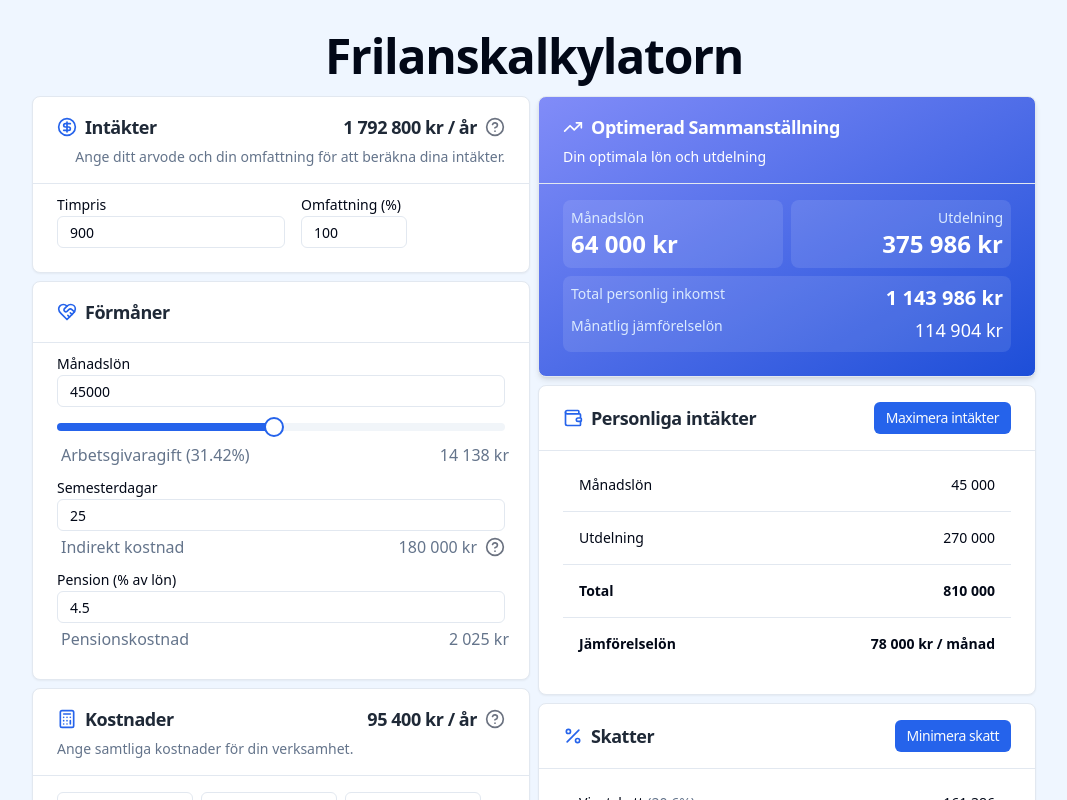
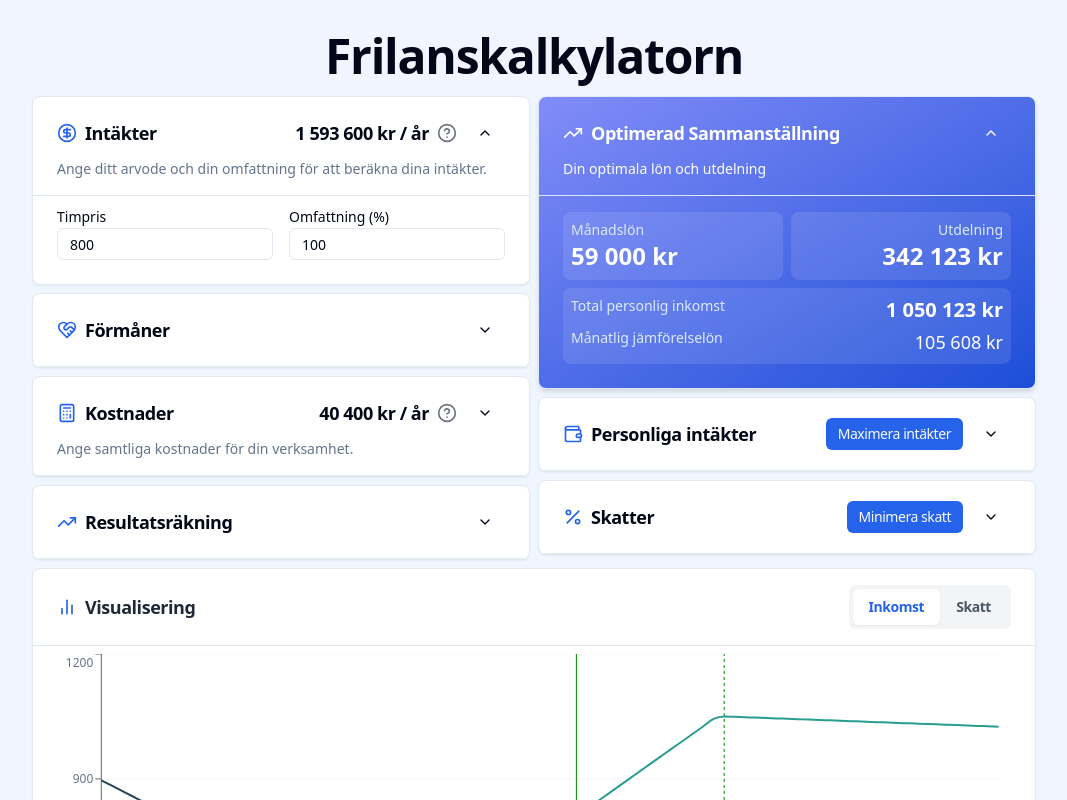
Before and after one commit to joacimastrom/frilans, a React (Vite) app: page / in a window 1280 px wide. Shown: the top 800 px of the page, without its empty margins (106-1173 px from the left). Built offline with nearby package versions, Linux system fonts and the light colour scheme.

Commit message:
Make all cards collapsible

```diff
--- a/src/components/CollapsibleCard.tsx
+++ b/src/components/CollapsibleCard.tsx
@@ -1,6 +1,4 @@
 "use client";
-
-import type React from "react";
 
 import { Button } from "@/components/ui/button";
 import {
@@ -13,14 +11,14 @@ import {
 } from "@/components/ui/card";
 import { cn } from "@/lib/utils";
 import { ChevronDown } from "lucide-react";
-import { useEffect, useRef, useState } from "react";
+import { ReactNode, useEffect, useRef, useState } from "react";
 
 interface CollapsibleCardProps {
-  title: string;
-  description?: string;
+  title: ReactNode;
+  description?: ReactNode;
   defaultOpen?: boolean;
-  children: React.ReactNode;
-  footer?: React.ReactNode;
+  children: ReactNode;
+  footer?: ReactNode;
   className?: string;
 }
 
@@ -60,8 +58,7 @@ export function CollapsibleCard({
         onClick={toggleCard}
       >
         <div className="flex items-center justify-between">
-          <div>
-            <CardTitle>
+          <CardTitle className="flex items-center justify-between gap-2 text-lg font-semibold text-gray-80 w-full">
             {title}
             <Button variant="ghost" size="icon" className="shrink-0">
               <ChevronDown
@@ -70,21 +67,18 @@ export function CollapsibleCard({
                   isOpen && "rotate-180"
                 )}
               />
-                <span className="sr-only">
-                  {isOpen ? "Collapse" : "Expand"}
-                </span>
+              <span className="sr-only">{isOpen ? "Collapse" : "Expand"}</span>
             </Button>
           </CardTitle>
+        </div>
         {description && <CardDescription>{description}</CardDescription>}
-          </div>
-        </div>
       </CardHeader>
       <div
         className="overflow-hidden transition-all duration-300 ease-in-out"
         style={{ height: height !== undefined ? `${height}px` : "auto" }}
       >
         <div ref={contentRef}>
-          <CardContent className="flex gap-4">{children}</CardContent>
+          <CardContent>{children}</CardContent>
           {footer && <CardFooter>{footer}</CardFooter>}
         </div>
       </div>
--- a/src/components/Form/AdditionalCosts.tsx
+++ b/src/components/Form/AdditionalCosts.tsx
@@ -1,14 +1,8 @@
 import { getTitleByPeriod } from "@/lib/helpers";
 import { FinancialPost } from "@/lib/types";
 import { Calculator } from "lucide-react";
+import { CollapsibleCard } from "../CollapsibleCard";
 import InfoPopover from "../InfoPopover";
-import {
-  Card,
-  CardContent,
-  CardDescription,
-  CardHeader,
-  CardTitle,
-} from "../ui/card";
 import InputGroup from "./InputGroup";
 
 type Props = {
@@ -18,22 +12,19 @@ type Props = {
 };
 
 const AdditionalCosts = ({ costs, setCosts, totalCosts }: Props) => (
-  <Card>
-    <CardHeader className="border-b px-6 py-4">
-      <CardTitle className="flex items-center gap-2 text-lg font-semibold text-gray-800">
+  <CollapsibleCard
+    title={
+      <>
         <Calculator className="h-5 w-5 text-blue-600" />
         <h2>Kostnader</h2>
         <div className="ml-auto">{getTitleByPeriod(totalCosts)}</div>
         <InfoPopover />
-      </CardTitle>
-      <CardDescription>
-        Ange samtliga kostnader för din verksamhet.
-      </CardDescription>
-    </CardHeader>
-    <CardContent className="mt-2">
-      <InputGroup inputs={costs} setInputs={(costs) => setCosts(costs)} />
-    </CardContent>
-  </Card>
+      </>
+    }
+    description="Ange samtliga kostnader för din verksamhet."
+  >
+    <InputGroup inputs={costs} setInputs={(costs) => setCosts(costs)} />
+  </CollapsibleCard>
 );
 
 export default AdditionalCosts;
--- a/src/components/Form/BenefitsCard.tsx
+++ b/src/components/Form/BenefitsCard.tsx
@@ -1,9 +1,9 @@
 import { EMPLOYER_TAX } from "@/lib/constants";
 import { addThousandSeparator } from "@/lib/helpers";
 import { HeartHandshake } from "lucide-react";
+import { CollapsibleCard } from "../CollapsibleCard";
 import { Data } from "../Data";
 import InfoPopover from "../InfoPopover";
-import { Card, CardContent, CardHeader, CardTitle } from "../ui/card";
 import { Input } from "../ui/input";
 import { Label } from "../ui/label";
 import { Slider } from "../ui/slider";
@@ -33,14 +33,15 @@ const BenefitsCard = ({
   lostRevenue,
   maxSalary,
 }: Props) => (
-  <Card>
-    <CardHeader className="border-b px-6 py-4">
-      <CardTitle className="flex items-center gap-2 text-lg font-semibold text-gray-800">
+  <CollapsibleCard
+    title={
+      <>
         <HeartHandshake className="h-5 w-5 text-blue-600" />
-        <h2>Förmåner</h2>
-      </CardTitle>
-    </CardHeader>
-    <CardContent className="flex flex-col gap-2">
+        <h2 className="mr-auto">Förmåner</h2>
+      </>
+    }
+  >
+    <div className="flex flex-col gap-2">
       <div>
         <Label htmlFor="salary">Månadslön</Label>
         <div className="flex">
@@ -131,8 +132,8 @@ const BenefitsCard = ({
           />
         )}
       </div>
-    </CardContent>
-  </Card>
+    </div>
+  </CollapsibleCard>
 );
 
 export default BenefitsCard;
--- a/src/components/Form/Form.tsx
+++ b/src/components/Form/Form.tsx
@@ -41,7 +41,7 @@ const Form = () => {
   const jsonData = savedData && JSON.parse(savedData);
   const [formData, setFormData] = useState<FormData>({
     revenue: {
-      hourlyRate: 900,
+      hourlyRate: 800,
       scope: 100,
     },
     benefits: {
@@ -66,7 +66,7 @@ const Form = () => {
         id: 1738783731573,
         description: "Försäkring",
         amount: "5000",
-        period: "monthly",
+        period: "yearly",
       },
     ],
     ...jsonData,
--- a/src/components/Form/RevenueCard.tsx
+++ b/src/components/Form/RevenueCard.tsx
@@ -1,12 +1,6 @@
 import { CircleDollarSign } from "lucide-react";
+import { CollapsibleCard } from "../CollapsibleCard";
 import InfoPopover from "../InfoPopover";
-import {
-  Card,
-  CardContent,
-  CardDescription,
-  CardHeader,
-  CardTitle,
-} from "../ui/card";
 import { Input } from "../ui/input";
 import { Label } from "../ui/label";
 
@@ -26,12 +20,23 @@ type Props = {
 };
 
 const RevenueCard = ({ revenue, setRevenue, totalRevenue }: Props) => (
-  <>
-    {/*  <CollapsibleCard
-      title="Intäkter"
-      description="Ange ditt arvode och din omfattning för att beräkna dina intäkter."
-    >
-      <div>
+  <CollapsibleCard
+    defaultOpen
+    title={
+      <>
+        <CircleDollarSign className="h-5 w-5 text-blue-600" />
+        <h2>Intäkter</h2>
+        <div className="ml-auto">{totalRevenue}</div>
+        <InfoPopover>
+          Totala intäkter är beräknade på timpris och omfattning över 249
+          arbetsdagar för 2025.
+        </InfoPopover>
+      </>
+    }
+    description="Ange ditt arvode och din omfattning för att beräkna dina intäkter."
+  >
+    <div className="flex gap-4">
+      <div className="basis-1/2">
         <Label htmlFor="hourly-rate">Timpris</Label>
         <Input
           id="hourly-rate"
@@ -45,7 +50,7 @@ const RevenueCard = ({ revenue, setRevenue, totalRevenue }: Props) => (
           }
         />
       </div>
-      <div>
+      <div className="basis-1/2">
         <Label htmlFor="scope">Omfattning (%)</Label>
         <Input
           id="scope"
@@ -64,59 +69,8 @@ const RevenueCard = ({ revenue, setRevenue, totalRevenue }: Props) => (
           }}
         />
       </div>
-    </CollapsibleCard> */}
-    <Card>
-      <CardHeader className="border-b px-6 py-4">
-        <CardTitle className="flex items-center gap-2 text-lg font-semibold text-gray-800">
-          <CircleDollarSign className="h-5 w-5 text-blue-600" />
-          <h2>Intäkter</h2>
-          <div className="ml-auto">{totalRevenue}</div>
-          <InfoPopover>
-            Totala intäkter är beräknade på timpris och omfattning över 249
-            arbetsdagar för 2025.
-          </InfoPopover>
-        </CardTitle>
-        <CardDescription className="ml-auto flex items-center">
-          Ange ditt arvode och din omfattning för att beräkna dina intäkter.
-        </CardDescription>
-      </CardHeader>
-      <CardContent className="flex gap-4">
-        <div>
-          <Label htmlFor="hourly-rate">Timpris</Label>
-          <Input
-            id="hourly-rate"
-            type="number"
-            value={String(revenue.hourlyRate)}
-            onChange={(e) =>
-              setRevenue({
-                ...revenue,
-                hourlyRate: Number(e.target.value),
-              })
-            }
-          />
-        </div>
-        <div>
-          <Label htmlFor="scope">Omfattning (%)</Label>
-          <Input
-            id="scope"
-            type="number"
-            min={0}
-            max={100}
-            value={revenue.scope.toString()}
-            onChange={(e) => {
-              const numberValue = Number(e.target.value) || 100;
-              const clampedValue = Math.min(Math.max(numberValue, 1), 100);
-
-              setRevenue({
-                ...revenue,
-                scope: Number(clampedValue),
-              });
-            }}
-          />
-        </div>
-      </CardContent>
-    </Card>
-  </>
+    </div>
+  </CollapsibleCard>
 );
 
 export default RevenueCard;
--- a/src/components/IncomeTable.tsx
+++ b/src/components/IncomeTable.tsx
@@ -1,9 +1,9 @@
 import { Table, TableBody, TableCell, TableRow } from "@/components/ui/table";
 import { addThousandSeparator } from "@/lib/helpers";
 import { Wallet } from "lucide-react";
+import { CollapsibleCard } from "./CollapsibleCard";
 import { IncomeChartData } from "./Form/IncomeChart";
 import { Button } from "./ui/button";
-import { Card, CardContent, CardHeader, CardTitle } from "./ui/card";
 
 type Props = {
   salary: number;
@@ -20,21 +20,24 @@ export const IncomeTable = ({
   maxIncomeObject,
   setSalary,
 }: Props) => (
-  <Card>
-    <CardHeader className="border-b px-6 py-4">
-      <CardTitle className="flex items-center gap-2 text-lg font-semibold text-gray-800">
+  <CollapsibleCard
+    title={
+      <>
         <Wallet className="h-5 w-5 text-blue-600" />
         <h2>Personliga intäkter</h2>
         <Button
           size="sm"
           className="ml-auto"
-          onClick={() => setSalary(maxIncomeObject.salary)}
+          onClick={(e) => {
+            e.stopPropagation();
+            setSalary(maxIncomeObject.salary);
+          }}
         >
           Maximera intäkter
         </Button>
-      </CardTitle>
-    </CardHeader>
-    <CardContent>
+      </>
+    }
+  >
     <Table>
       <TableBody>
         <TableRow>
@@ -63,6 +66,5 @@ export const IncomeTable = ({
         </TableRow>
       </TableBody>
     </Table>
-    </CardContent>
-  </Card>
+  </CollapsibleCard>
 );
--- a/src/components/InfoPopover.tsx
+++ b/src/components/InfoPopover.tsx
@@ -1,5 +1,6 @@
 import { cn } from "@/lib/utils";
 import { CircleHelpIcon } from "lucide-react";
+import { useState } from "react";
 import { Popover, PopoverContent, PopoverTrigger } from "./ui/popover";
 
 type Props = {
@@ -8,10 +9,19 @@ type Props = {
 };
 
 const InfoPopover = ({ children, className }: Props) => {
+  const [isOpen, setIsOpen] = useState(false);
+
   return (
-    <Popover>
-      <PopoverTrigger>
-        <CircleHelpIcon className={cn("text-gray-500 w-5 h-5", className)} />
+    <Popover open={isOpen} onOpenChange={setIsOpen}>
+      <PopoverTrigger asChild>
+        <CircleHelpIcon
+          onClick={(e) => {
+            e.preventDefault();
+            e.stopPropagation();
+            setIsOpen(!isOpen);
+          }}
+          className={cn("text-gray-500 w-5 h-5", className)}
+        />
       </PopoverTrigger>
       <PopoverContent>{children}</PopoverContent>
     </Popover>
--- a/src/components/OptimisedCard.tsx
+++ b/src/components/OptimisedCard.tsx
@@ -5,13 +5,7 @@ import {
   getTaxBracket,
 } from "@/lib/helpers";
 import { TrendingUp } from "lucide-react";
-import {
-  Card,
-  CardContent,
-  CardDescription,
-  CardHeader,
-  CardTitle,
-} from "./ui/card";
+import { CollapsibleCard } from "./CollapsibleCard";
 
 type Props = {
   monthlySalary: number;
@@ -33,18 +27,20 @@ const OptimisedCard = ({ monthlySalary, dividend, totalIncome }: Props) => {
   );
 
   return (
-    <Card className="bg-gradient-to-br from-indigo-400 to-blue-700 text-white rounded-lg shadow-md overflow-hidden">
-      <CardHeader className="text-white border-b px-6 py-4">
-        <CardTitle className="flex items-center gap-2 text-lg font-semibold">
+    <CollapsibleCard
+      defaultOpen
+      title={
+        <>
           <TrendingUp className="h-5 w-5 " />
-          Optimerad Sammanställning
-        </CardTitle>
-        <CardDescription className="text-white">
-          Din optimala lön och utdelning
-        </CardDescription>
-      </CardHeader>
-      <CardContent className="pt-4">
-        <div className="space-y-2">
+          <h2 className="mr-auto">Optimerad Sammanställning</h2>
+        </>
+      }
+      className="bg-gradient-to-br from-indigo-400 to-blue-700 text-white rounded-lg shadow-md overflow-hidden"
+      description={
+        <span className="text-white">Din optimala lön och utdelning</span>
+      }
+    >
+      <div className="pt-2 space-y-2">
         <div className="grid grid-cols-2 gap-2">
           <div className="bg-white/10 p-2 rounded-lg">
             <p className="text-sm text-blue-100">Månadslön</p>
@@ -74,8 +70,7 @@ const OptimisedCard = ({ monthlySalary, dividend, totalIncome }: Props) => {
           </div>
         </div>
       </div>
-      </CardContent>
-    </Card>
+    </CollapsibleCard>
   );
 };
 
--- a/src/components/ResultTable.tsx
+++ b/src/components/ResultTable.tsx
@@ -2,8 +2,8 @@ import { Table, TableBody, TableCell, TableRow } from "@/components/ui/table";
 import { addThousandSeparator } from "@/lib/helpers";
 import { TrendingUp } from "lucide-react";
 import { ReactNode } from "react";
+import { CollapsibleCard } from "./CollapsibleCard";
 import InfoPopover from "./InfoPopover";
-import { Card, CardContent, CardHeader, CardTitle } from "./ui/card";
 
 type Props = {
   resultAfterTax: number;
@@ -19,14 +19,14 @@ export const ResultTable = ({
   resultDescription,
 }: Props) => {
   return (
-    <Card>
-      <CardHeader className="border-b px-6 py-4">
-        <CardTitle className="flex items-center gap-2 text-lg font-semibold text-gray-800">
+    <CollapsibleCard
+      title={
+        <>
           <TrendingUp className="h-5 w-5 text-blue-600" />
-          Resultatsräkning
-        </CardTitle>
-      </CardHeader>
-      <CardContent>
+          <h2 className="mr-auto">Resultatsräkning</h2>
+        </>
+      }
+    >
       <Table>
         <TableBody>
           <TableRow>
@@ -52,7 +52,6 @@ export const ResultTable = ({
           </TableRow>
         </TableBody>
       </Table>
-      </CardContent>
-    </Card>
+    </CollapsibleCard>
   );
 };
--- a/src/components/TaxTable.tsx
+++ b/src/components/TaxTable.tsx
@@ -1,9 +1,9 @@
 import { DIVIDEND_TAX, RESULT_TAX_PERCENTAGE } from "@/lib/constants";
 import { addThousandSeparator } from "@/lib/helpers";
 import { Percent } from "lucide-react";
+import { CollapsibleCard } from "./CollapsibleCard";
 import { TaxChartData } from "./Form/TaxChart";
 import { Button } from "./ui/button";
-import { Card, CardContent, CardHeader, CardTitle } from "./ui/card";
 import { Table, TableBody, TableCell, TableRow } from "./ui/table";
 
 type Props = {
@@ -11,13 +11,11 @@ type Props = {
   profitTax: number;
   incomeTaxPercentage: number;
   dividendTax: number;
-  salary: number;
   setSalary: (salary: number) => void;
   minTaxObject: TaxChartData;
 };
 
 const TaxTable = ({
-  salary,
   yearlyIncomeTax,
   profitTax,
   incomeTaxPercentage,
@@ -25,9 +23,9 @@ const TaxTable = ({
   setSalary,
   minTaxObject,
 }: Props) => (
-  <Card>
-    <CardHeader className="border-b px-6 py-4">
-      <CardTitle className="flex items-center gap-2 text-lg font-semibold text-gray-800">
+  <CollapsibleCard
+    title={
+      <>
         <Percent className="h-5 w-5 text-blue-600" />
         <h2>Skatter</h2>
         <Button
@@ -37,9 +35,9 @@ const TaxTable = ({
         >
           Minimera skatt
         </Button>
-      </CardTitle>
-    </CardHeader>
-    <CardContent>
+      </>
+    }
+  >
     <Table>
       <TableBody>
         <TableRow>
@@ -85,8 +83,7 @@ const TaxTable = ({
         </TableRow>
       </TableBody>
     </Table>
-    </CardContent>
-  </Card>
+  </CollapsibleCard>
 );
 
 export default TaxTable;
```
Lines whose indentation alone changed are shown as unchanged.
